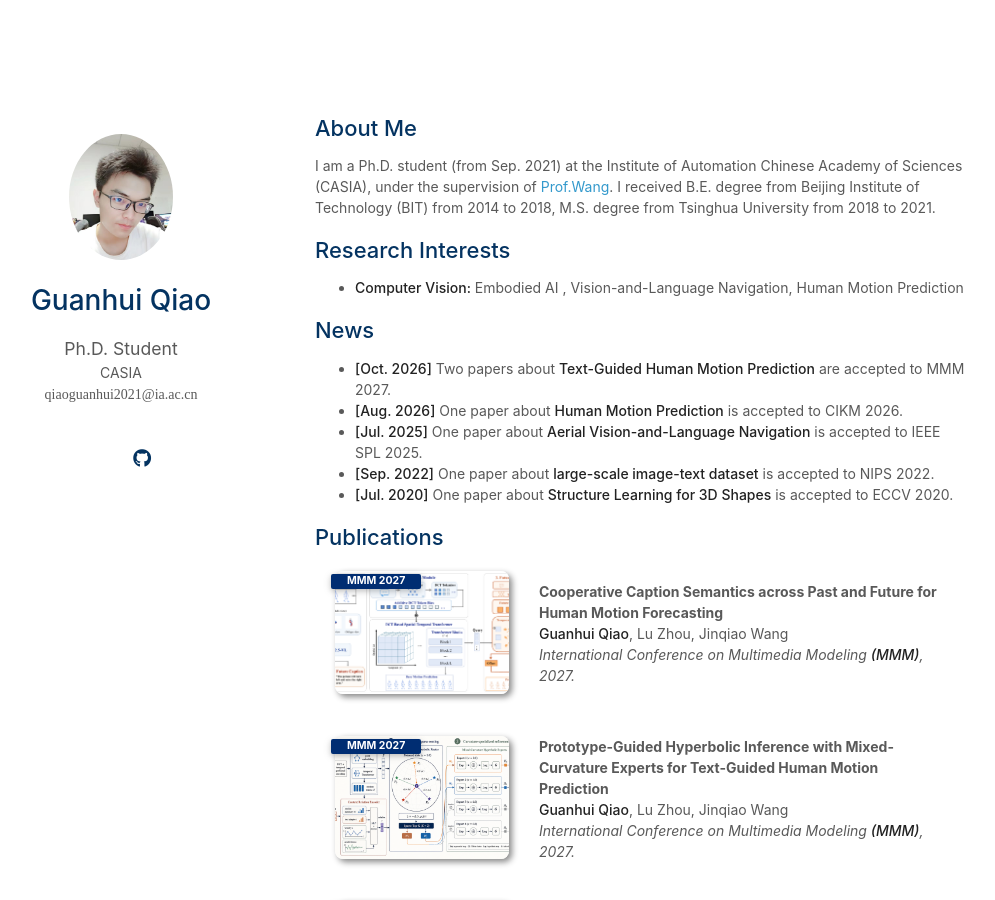
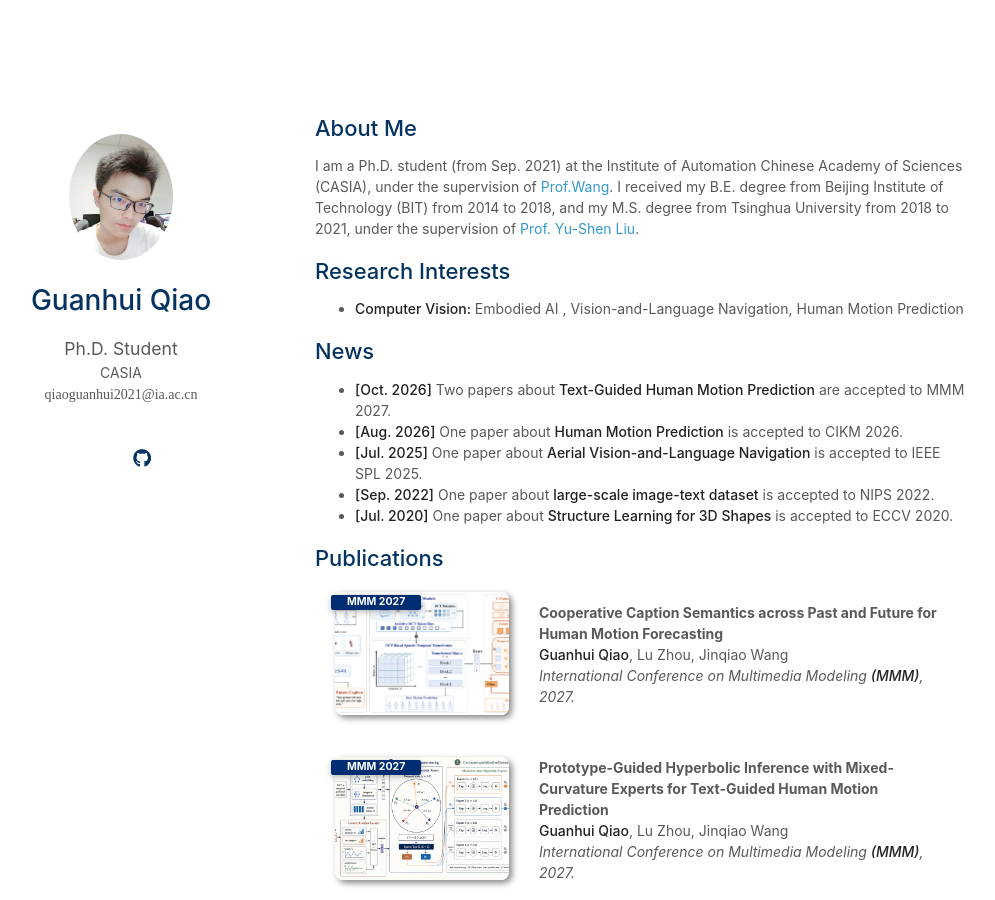
Before and after one commit to qiaogh97/qiaogh97.github.io, a Jekyll site: the page built from index.md, in a window 1280 px wide and 900 px high. Shown: the whole window, without its empty margins (155-1150 px from the left). Built offline with Jekyll 4.4.1, drawn with Linux system fonts in a browser that asks for light colours; nearby versions of some CDN libraries; a style sheet for code colours, icons or effects is not loaded; our own code applies the rules of GitHub Pages for plain Markdown files.

Commit message:
add master's advisor

```diff
--- a/index.md
+++ b/index.md
@@ -5,7 +5,7 @@ layout: homepage
 ## About Me
 
 I am a Ph.D. student (from Sep. 2021) at the Institute of Automation Chinese Academy of Sciences (CASIA), under the supervision of [Prof.Wang](https://nlpr.ia.ac.cn/iva/homepage/jqwang/index.htm).
-I received B.E. degree from Beijing Institute of Technology (BIT) from 2014 to 2018, M.S. degree from Tsinghua University from 2018 to 2021.
+I received my B.E. degree from Beijing Institute of Technology (BIT) from 2014 to 2018, and my M.S. degree from Tsinghua University from 2018 to 2021, under the supervision of [Prof. Yu-Shen Liu](https://yushen-liu.github.io/index_cn.html).
 
 ## Research Interests
 
```
